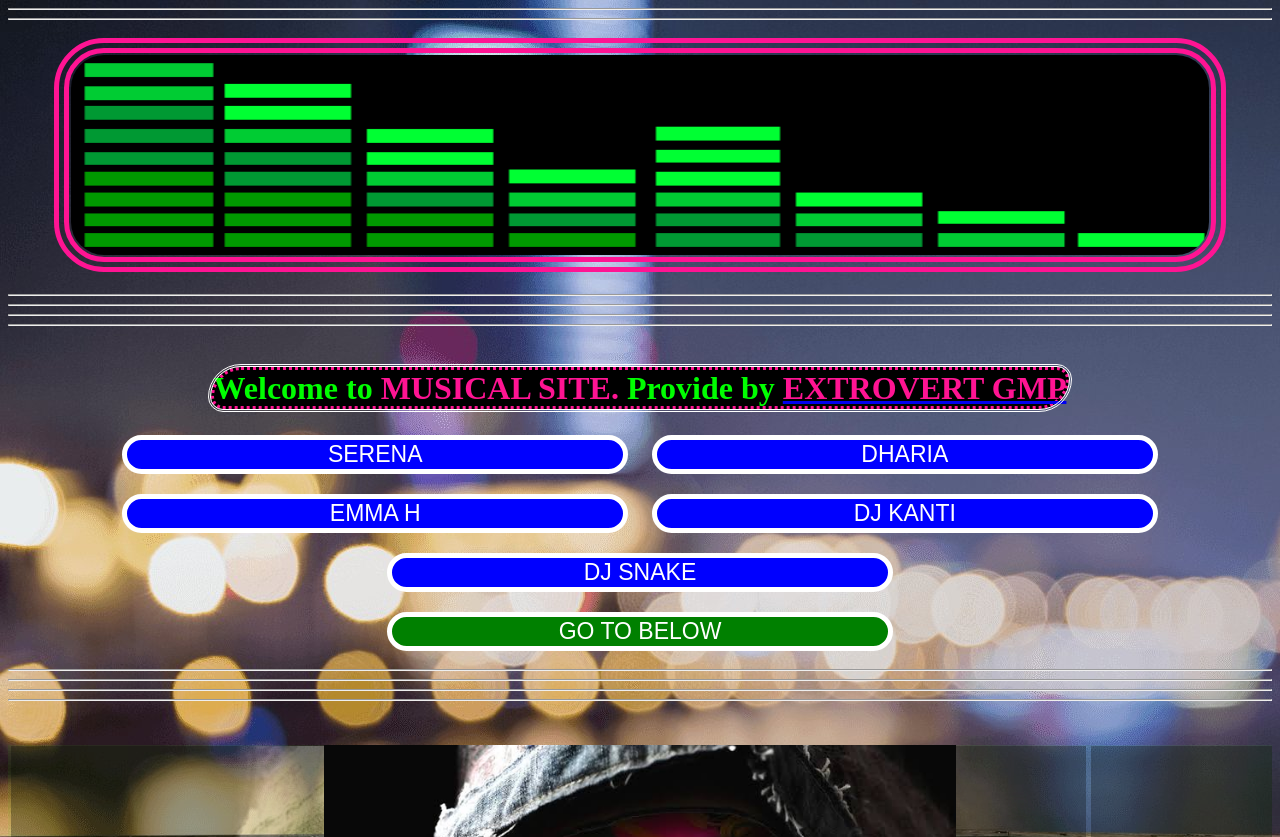
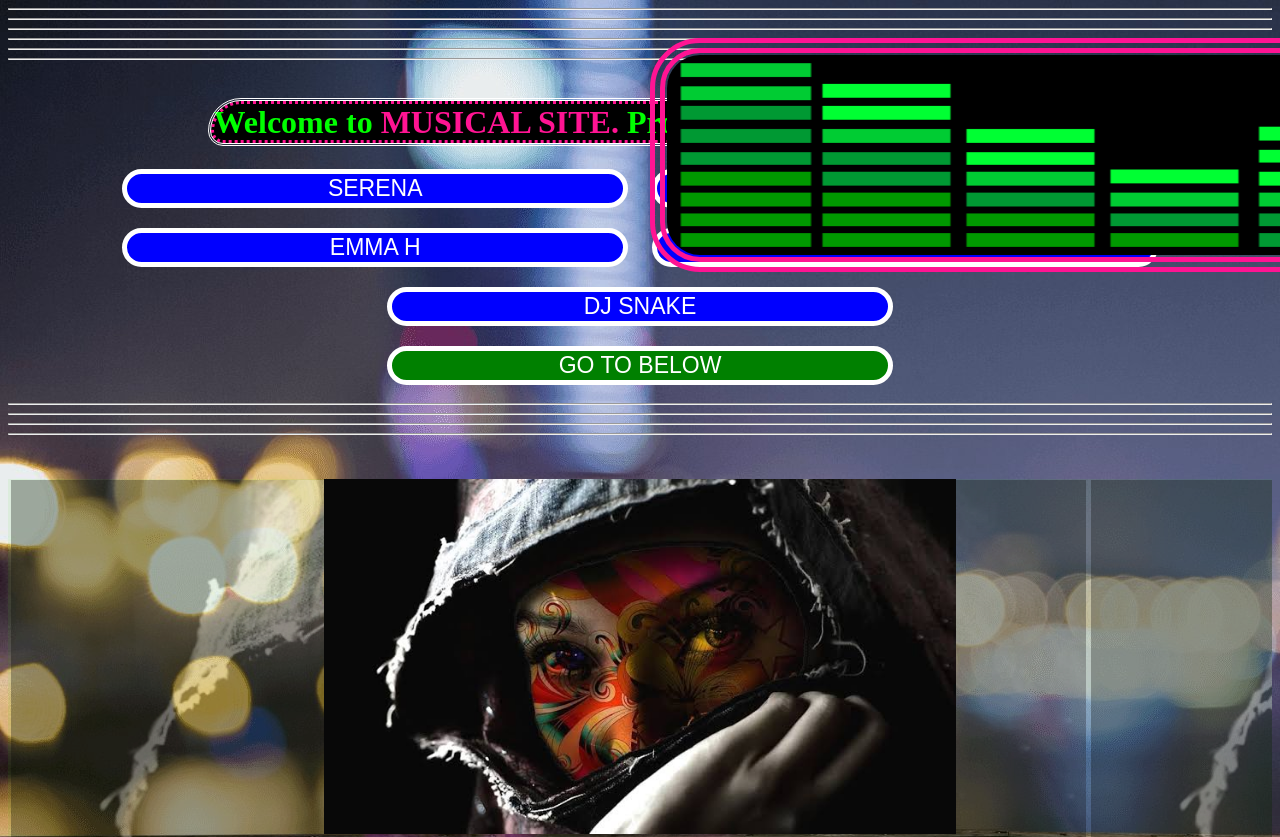
Before and after one commit to gmpilot/music_ft, a plain HTML site: page index.html in a window 1280 px wide. Shown: the top 837 px of the page. Drawn offline with Linux system fonts and the light colour scheme.

Commit message:
Update index.css

```diff
--- a/index.css
+++ b/index.css
@@ -8,7 +8,7 @@
 #ppp1{color:white; border:black 10px dotted; font-family:serif; font-size:48;display:inline;background-color:black;border-radius:50px}
 
 
-#img1{ border-radius:50px; border:deeppink 15px double ; padding:2px; margin:10px ; width:90%; height:200px}
+#img1{ position:fixed;border-radius:50px; border:deeppink 15px double ; padding:2px; margin:10px ; width:90%; height:200px}
 #img1:hover{background-color:black; padding:10px; margin:10px ; width:80%; height:200px;border:lime 19px dotted}
 span{color:deeppink;font-family:rambo}
 
```
